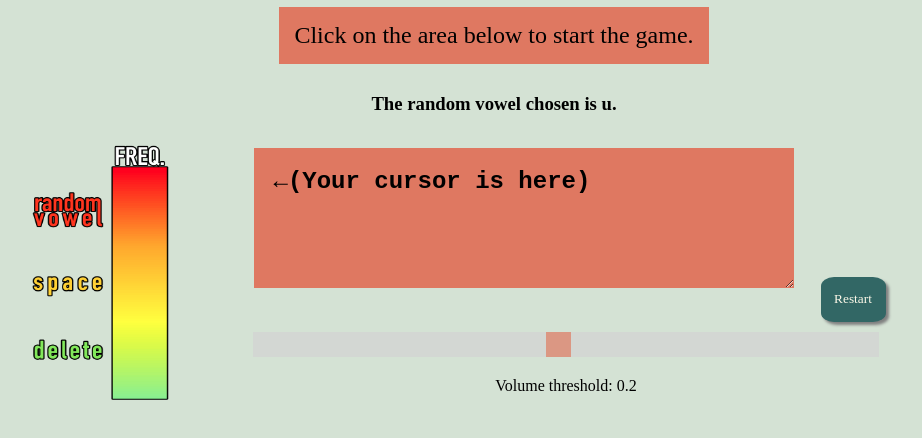
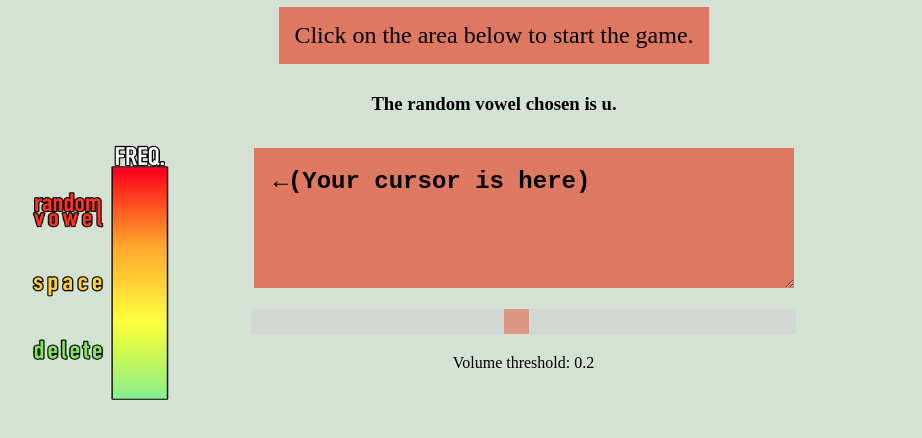
Before and after one commit to ktaekwon000/TurnItUp, a plain HTML site: page index.html in a window 1280 px wide. Shown: the part 186-624 px from the top of the page, without its empty margins (146-1068 px from the left). Drawn offline with Linux system fonts and the light colour scheme; a web font is replaced by a local one.

Commit message:
Update style.css
update button

```diff
--- a/style.css
+++ b/style.css
@@ -158,12 +158,13 @@ img {
   justify-self: start;
 }
 
-button {
+.restart_btn {
+  display: none;
   font-family: "Alike", serif;
   color: #fcf8e8;
   background-color: #326765;
   height: 45px;
-  width: 65px;
+  width: 80px;
   margin: 8px;
   padding: 12px;
   border-radius: 20%;
@@ -171,7 +172,7 @@ button {
   box-shadow: grey 3px 3px 3px;
 }
 
-button:hover {
+.restart_btn:hover {
   background-color: #ecb390;
 }
 
```
